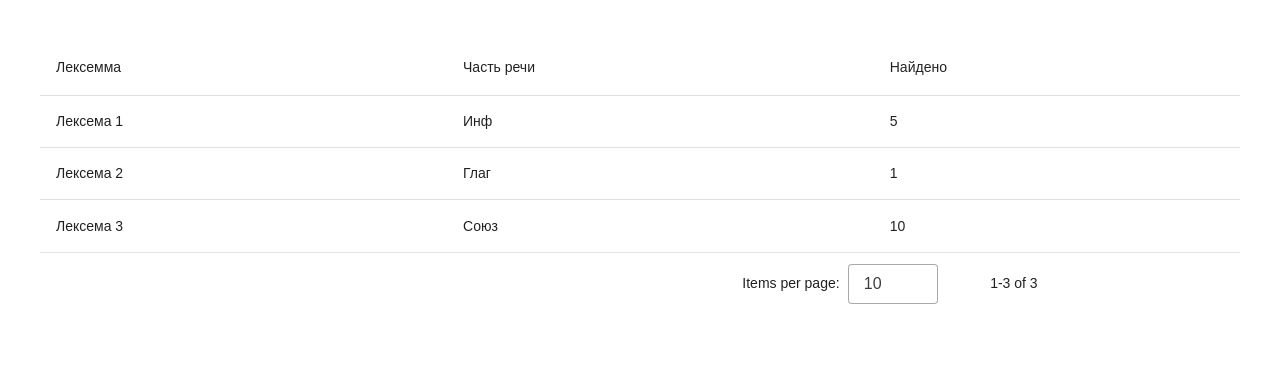
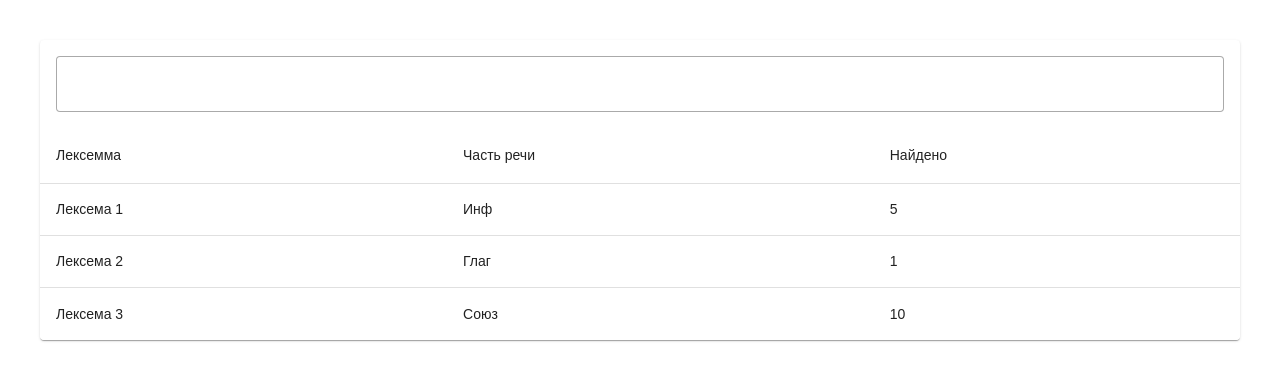
Before and after one commit to KLAN-DEVELOPER/KlanFrontSide, a Vue app: page / in a window 1280 px wide. Shown: the top 380 px of the page. Built offline with nearby package versions, Linux system fonts and the light colour scheme.

Commit message:
Removed pagination from DefaultTable. Add Search line to DefaultTable

```diff
--- a/src/UI/table/DefaultTable.vue
+++ b/src/UI/table/DefaultTable.vue
@@ -1,4 +1,6 @@
 <script setup lang="ts">
+
+import {ref} from "vue";
 
 export interface TableHeader {
     title: string
@@ -12,13 +14,32 @@
 }
 
 defineProps<DefaultTableProps>()
+
+const search = ref('')
+
 </script>
 
 <template>
+    <v-card>
+    <template #text>
+        <v-text-field
+            v-model="search"
+            label="Search"
+            prepend-inner-icon="mdi-magnify"
+            variant="outlined"
+            hide-details
+            single-line
+        ></v-text-field>
+    </template>
+
     <v-data-table
         :headers="headers as any[]"
         :items="items"
+        :search="search"
+        :hide-default-footer="true"
     />
+</v-card>
+
 </template>
 
 
--- a/src/pages/HomePage.vue
+++ b/src/pages/HomePage.vue
@@ -1,5 +1,6 @@
 <script setup lang="ts">
 import DefaultTable, {TableHeader} from "../UI/table/DefaultTable.vue";
+import {ref} from "vue";
 
 
 const headers: TableHeader[] = [
@@ -25,6 +26,8 @@
         count: 10
     },
 ]
+
+const search = ref('')
 </script>
 
 <template>
```
